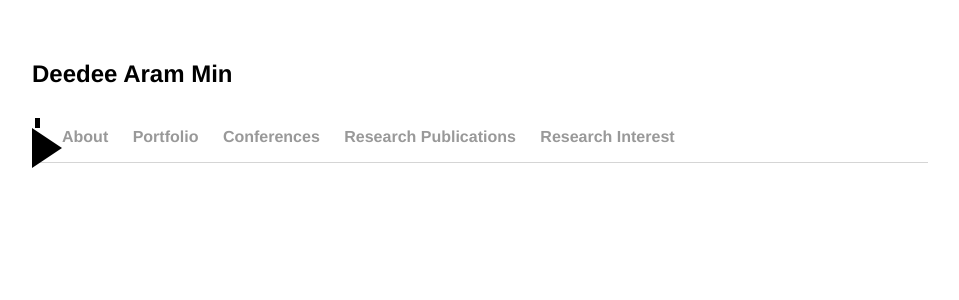
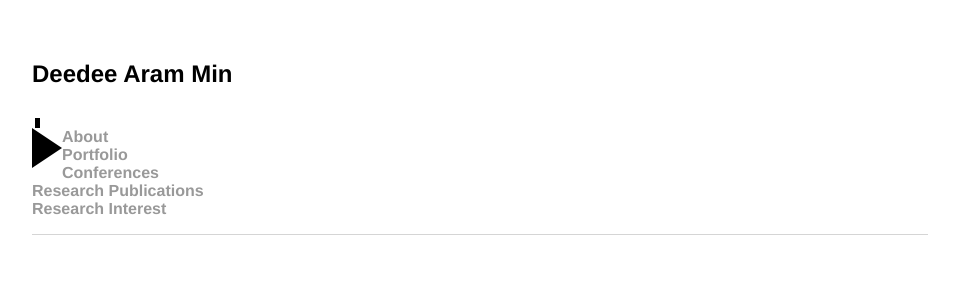
Before and after one commit to mindeed/mindeed.github.io, a Jekyll site: the page built from index.html, in a window 1280 px wide. Shown: the top 300 px of the page, without its empty margins (160-1119 px from the left). Built offline with Jekyll 4.4.1, drawn with Linux system fonts in a browser that asks for light colours.

Commit message:
Update main.css

```diff
--- a/css/main.css
+++ b/css/main.css
@@ -30,10 +30,12 @@ nav ul, footer ul {
     list-style: none;
     font-weight: bold;
 }
-nav ul li, footer ul li {
+
+/*nav ul li, footer ul li {
     display: inline;
     margin-right: 20px;
-}
+}*/
+
 a {
     text-decoration: none;
     color: #999;
```
